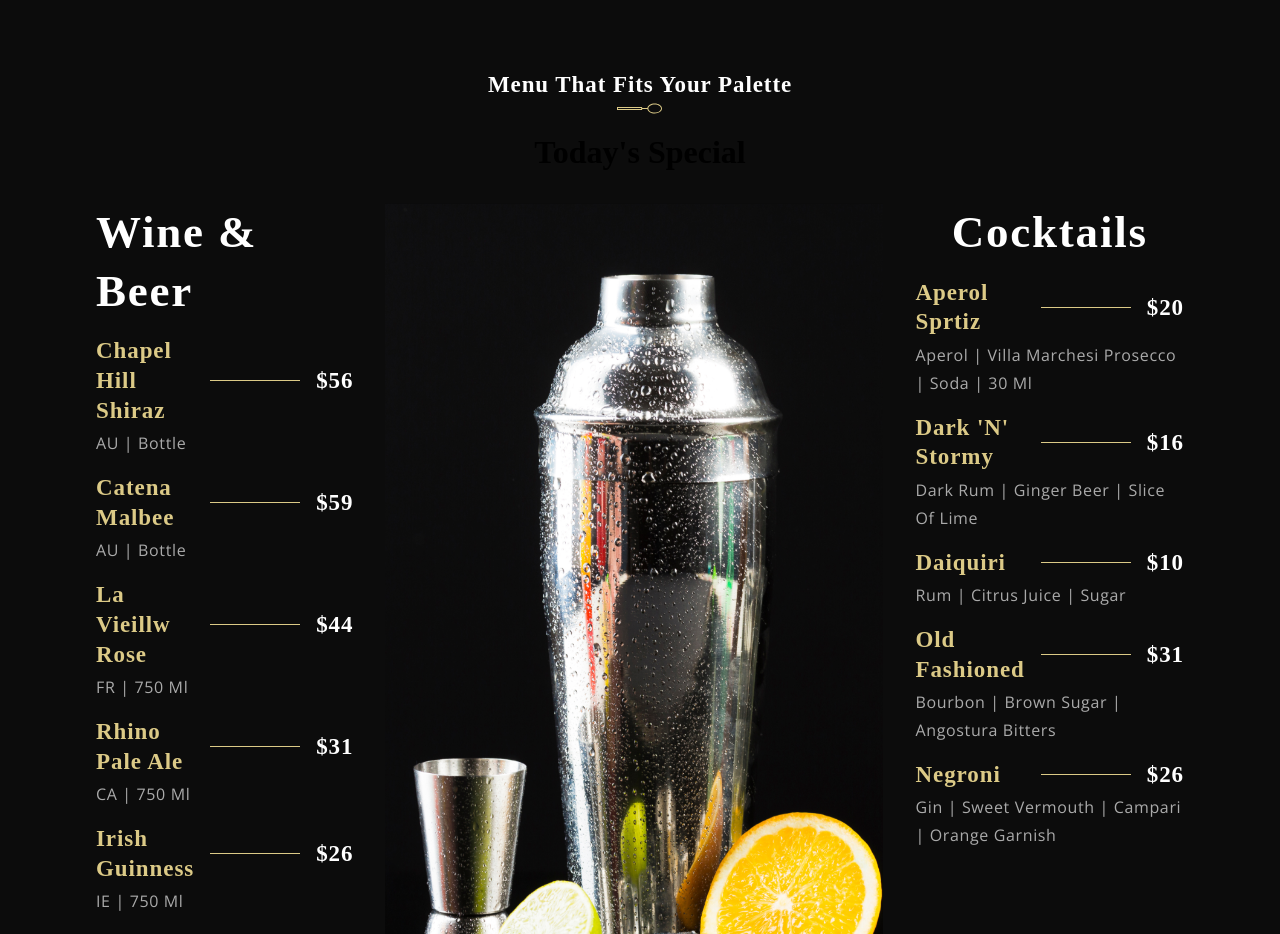
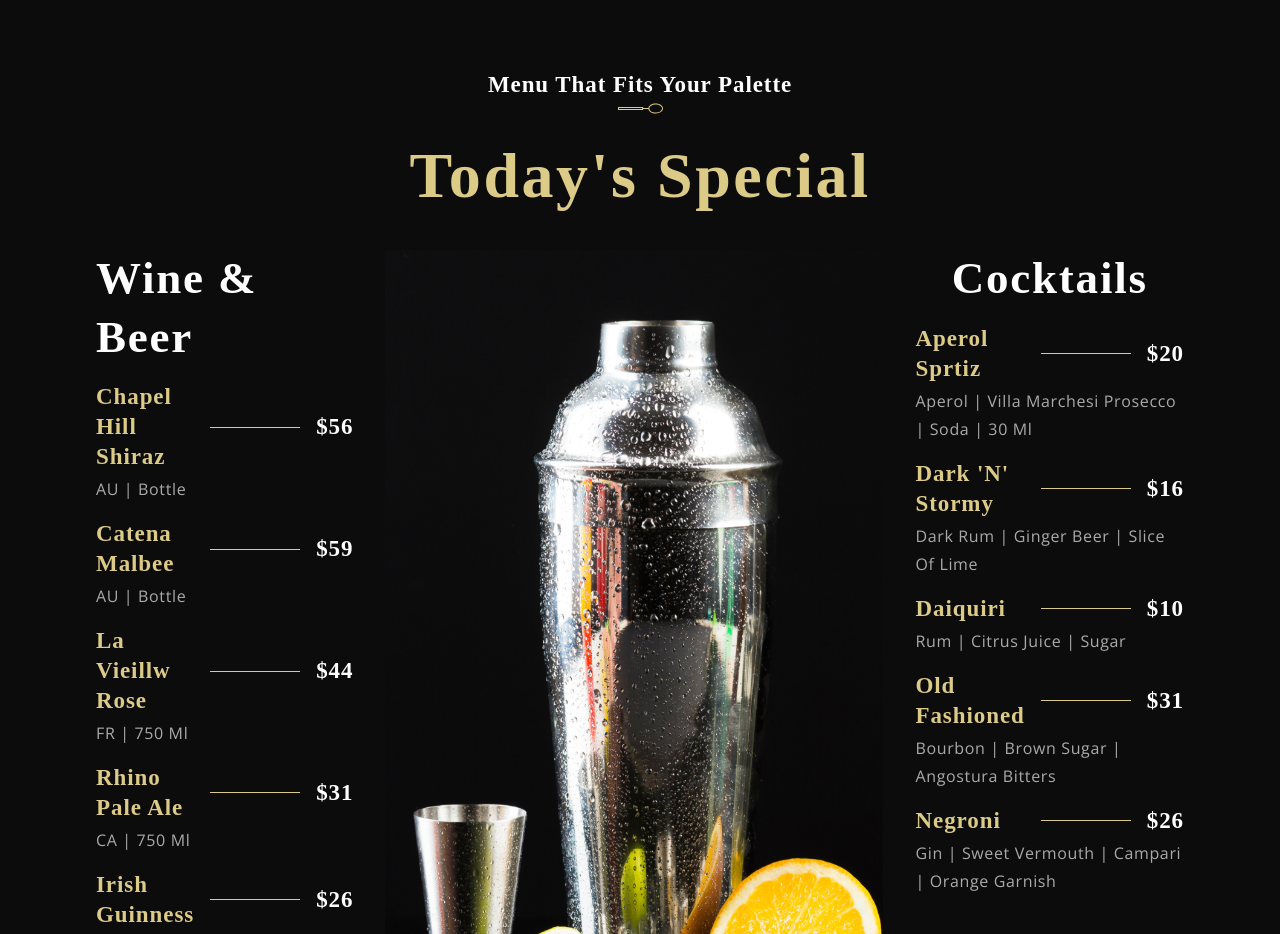
Before and after one commit to GowriP/gerich_restaurant_application, a React (Create React App) app: page / in a window 1280 px wide. Shown: the part 2220-3154 px from the top of the page. Built offline with nearby package versions, Linux system fonts and the light colour scheme; a web font is replaced by a local one.

Commit message:
Fixed an issue in Special Menu

```diff
--- a/src/container/Menu/SpecialMenu.jsx
+++ b/src/container/Menu/SpecialMenu.jsx
@@ -7,7 +7,7 @@ const SpecialMenu = () => (
   <div className='app__specialMenu flex__center section__padding'>
     <div className='app__specialMenu-title'>
       <SubHeading title="Menu that fits your palette"/>
-      <h1 className='headtext_cormorant'> Today's Special</h1>
+      <h1 className='headtext__cormorant'> Today's Special</h1>
     </div>
 
     <div className='app__specialMenu-menu'>
```
